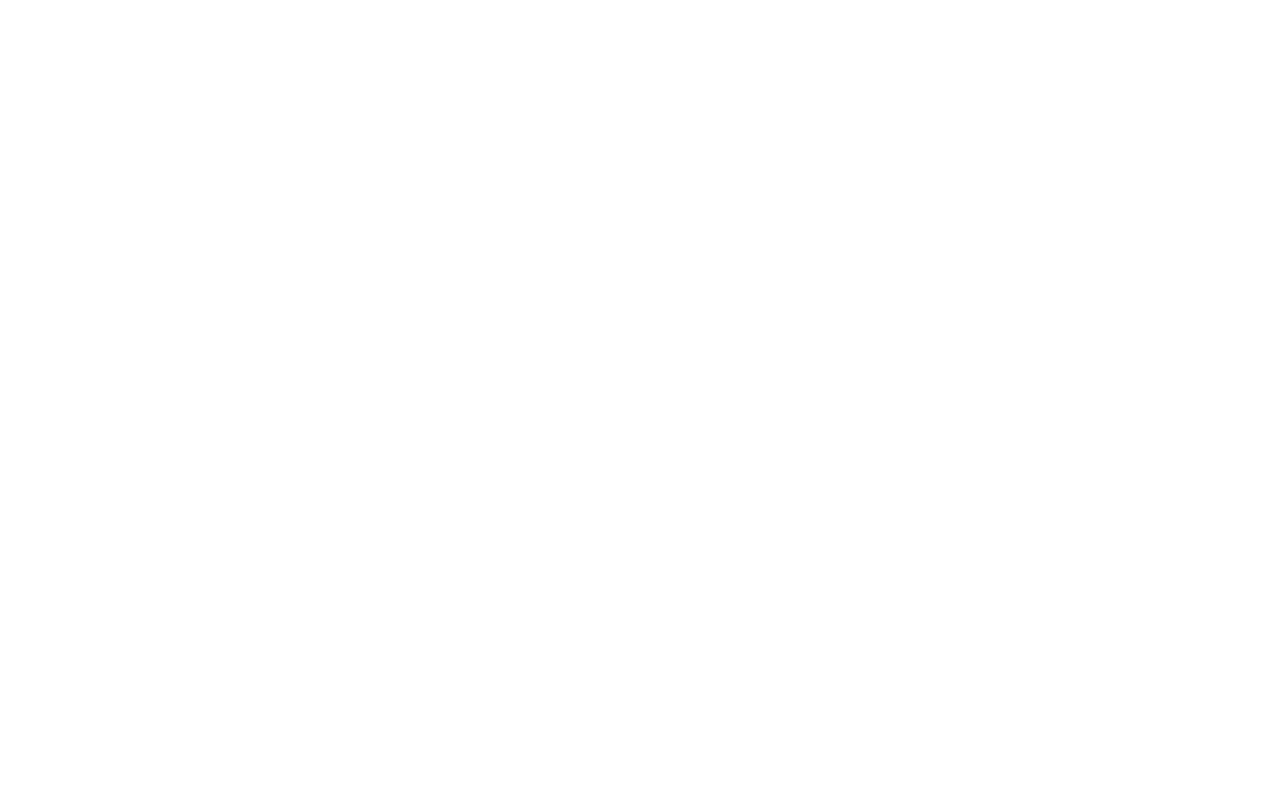
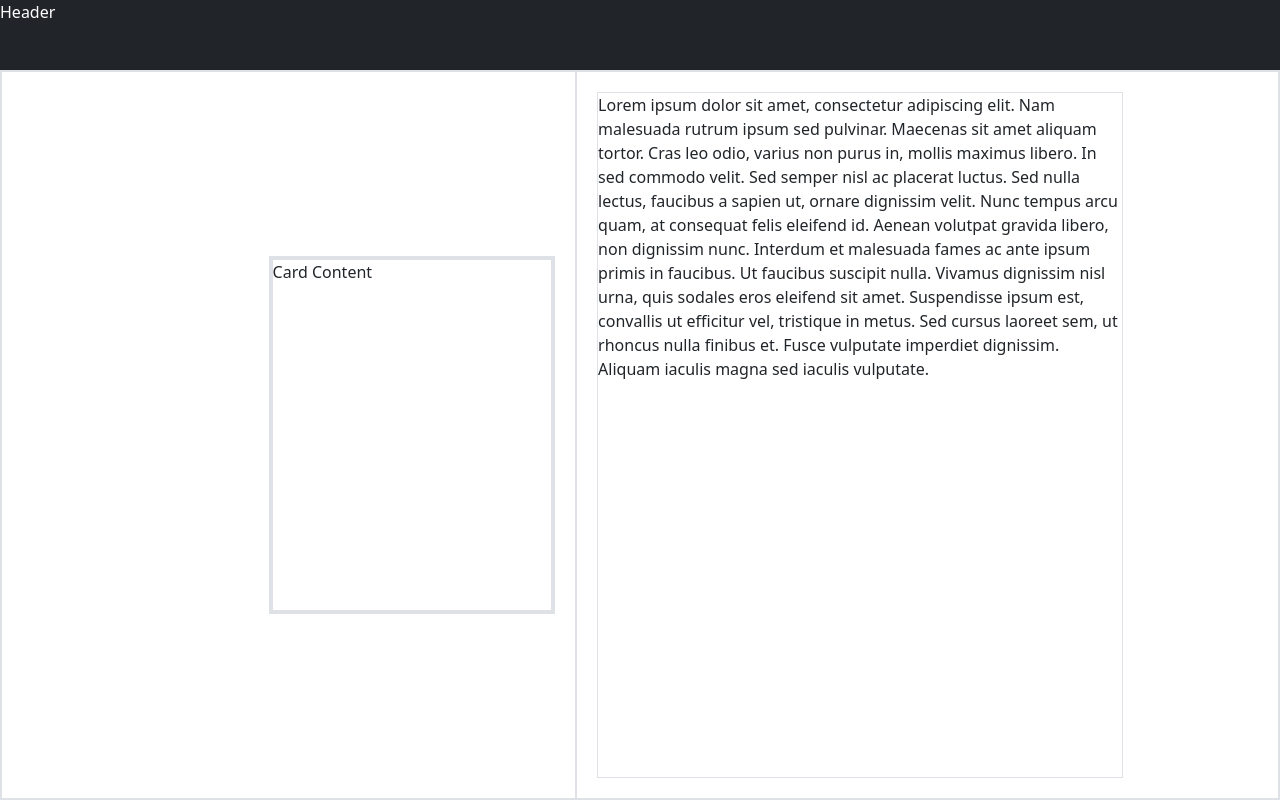
Before and after one commit to Pantaleon-Arkady/React-FrontEnd, a React (Vite) app: page /scroll-layout in a window 1280 px wide. Before the commit this address had no page. Shown: the top 800 px of the page. Built offline with nearby package versions, Linux system fonts and the light colour scheme.

Commit message:
basic layout of header and contents

```diff
--- a/src/App.jsx
+++ b/src/App.jsx
@@ -8,6 +8,7 @@
 import FirstLayout from "./components/FirstLayout";
 import ThemeApp from "./components/ThemeApp";
 import SecondLO from "./components/SecondLO";
+import ScrollLayout from "./components/ScrollLayout";
 
 function Home() {
     return (
@@ -27,6 +28,7 @@
                     <Link to="/first-layout" className="btn btn-primary m-2">First Layout</Link>
                     <Link to="/theme-layout" className="btn btn-primary m-2">Theme App</Link>
                     <Link to="/second-layout" className="btn btn-primary m-2">Second Layout</Link>
+                    <Link to="/scroll-layout" className="btn btn-primary m-2">Scroll Layout</Link>
                 </div>
             </div>
         </div>
@@ -46,6 +48,7 @@
                 <Route path="/first-layout" element={<FirstLayout />} />
                 <Route path="/theme-layout" element={<ThemeApp />} />
                 <Route path="/second-layout" element={<SecondLO />} />
+                <Route path="/scroll-layout" element={<ScrollLayout />} />
             </Routes>
         </Router>
     )
--- /dev/null
+++ b/src/components/ScrollLayout.jsx
@@ -0,0 +1,36 @@
+function ScrollLayout() {
+
+    return (
+        <>
+            <div className="">
+                <div className=" bg-dark text-white second_header">
+                    Header
+                </div>
+
+                <div className="border second_content_divs">
+                    <div className="second_left_content_div border">
+                        <div className="second_left_content border border-4">
+                            Card Content
+                        </div>
+                    </div>
+
+                    <div className="second_right_content_div border">
+                        <div className="second_right_content border">
+                            Lorem ipsum dolor sit amet, consectetur adipiscing elit. Nam malesuada rutrum ipsum sed pulvinar. Maecenas sit amet aliquam tortor. Cras leo odio, varius non purus in, mollis maximus libero. In sed commodo velit. Sed semper nisl ac placerat luctus. Sed nulla lectus, faucibus a sapien ut, ornare dignissim velit. Nunc tempus arcu quam, at consequat felis eleifend id. Aenean volutpat gravida libero, non dignissim nunc. Interdum et malesuada fames ac ante ipsum primis in faucibus. Ut faucibus suscipit nulla. Vivamus dignissim nisl urna, quis sodales eros eleifend sit amet. Suspendisse ipsum est, convallis ut efficitur vel, tristique in metus. Sed cursus laoreet sem, ut rhoncus nulla finibus et. Fusce vulputate imperdiet dignissim. Aliquam iaculis magna sed iaculis vulputate.
+                        </div>
+                    </div>
+                </div>
+
+                <div className="border second_content_divs">
+                    Div 2
+                </div>
+
+                <div className="border second_content_divs">
+                    Div 3
+                </div>
+            </div>
+        </>
+    )
+}
+
+export default ScrollLayout;
--- a/src/index.css
+++ b/src/index.css
@@ -3,6 +3,10 @@
     padding: 0;
     box-sizing: border-box;
 }
+
+/* :root {
+
+} */
 
 body {
     margin: 0;
@@ -79,3 +83,42 @@
 .first_header {
     height: 8vh;
 }
+
+/* Second Layout */
+
+.second_header {
+    width: 100%;
+    height: 70px;
+    position: sticky;
+    top: 0;
+}
+
+.second_content_divs {
+    height: calc(100vh - 70px);
+    display: flex;
+    flex-direction: row;
+}
+
+.second_left_content_div {
+    width: 45%;
+    display: flex;
+    justify-content: end;
+    align-items: center;
+}
+
+.second_left_content {
+    width: 50%;
+    aspect-ratio: 1/1.25;
+    margin: 20px;
+}
+
+.second_right_content_div {
+    width: 55%;
+    display: flex;
+}
+
+.second_right_content {
+    width: 75%;
+    aspect-ratio: 1/0.5;
+    margin: 20px;
+}
```
